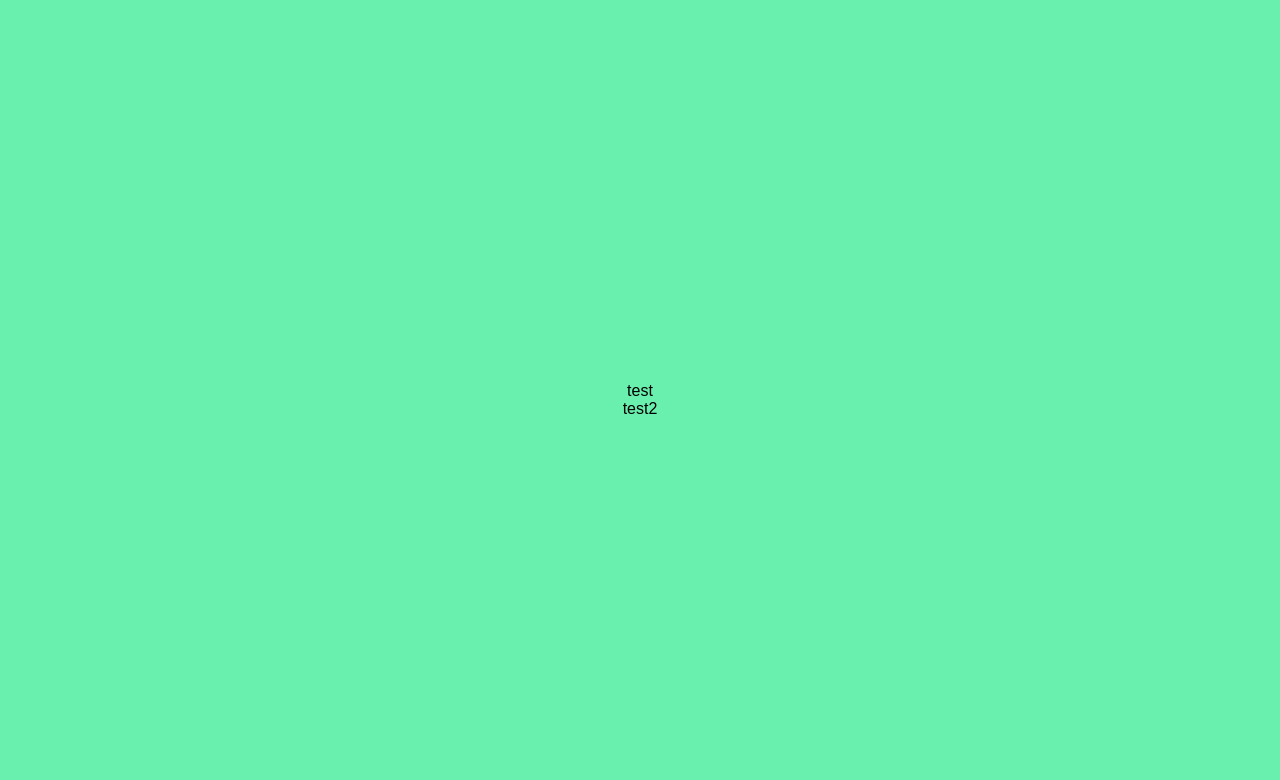
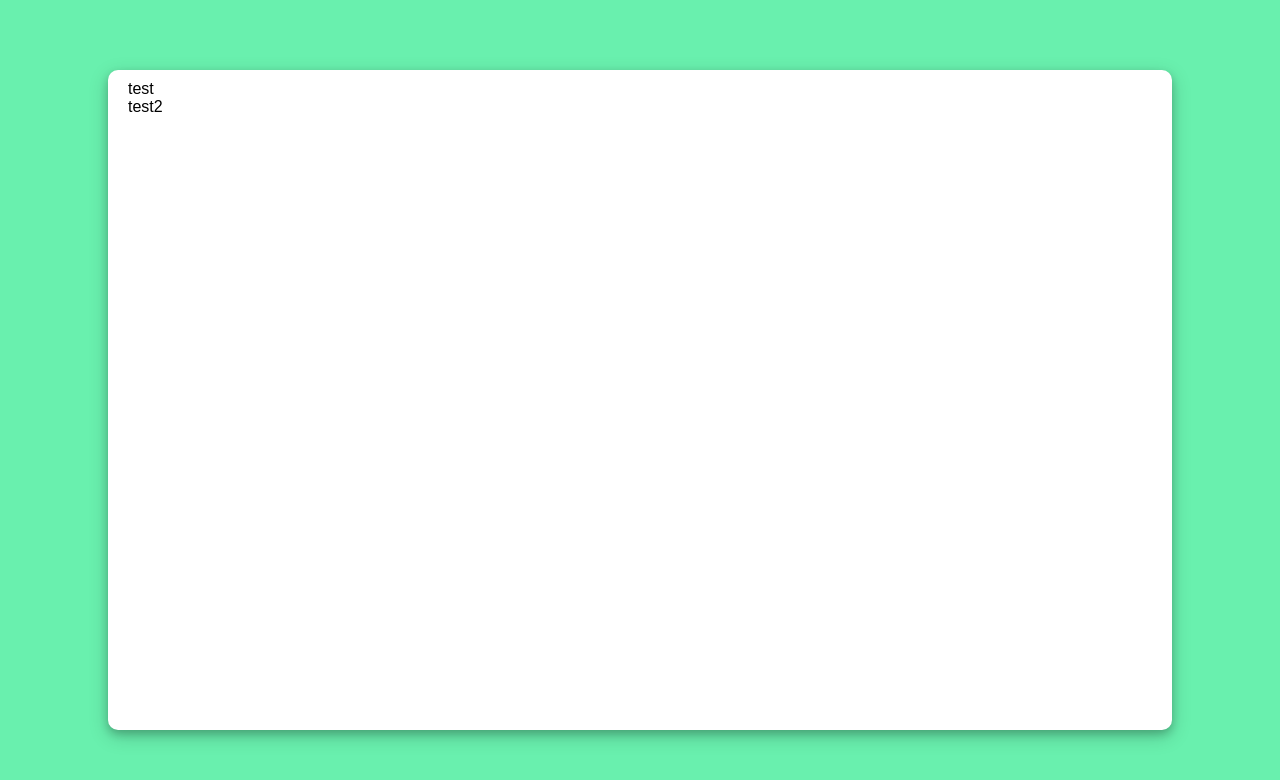
Before and after one commit to RaphiOriginal/30, a React (Create React App) app: page / in a window 1280 px wide. Shown: the top 780 px of the page. Built offline with nearby package versions, Linux system fonts and the light colour scheme.

Commit message:
create page component

```diff
--- a/src/App.css
+++ b/src/App.css
@@ -6,6 +6,17 @@
   align-items: center;
   justify-content: center;
   flex-direction: column;
+}
+
+.Page {
+  display: flex;
+  background-color: white;
+  flex-direction: column;
+  height: 80vh;
+  width: 80vw;
+  padding: 10px 20px;
+  border-radius: 10px;
+  box-shadow: 0 4px 8px 0 rgba(0, 0, 0, 0.2), 0 6px 20px 0 rgba(0, 0, 0, 0.19);
 }
 
 .App-logo {
--- a/src/App.js
+++ b/src/App.js
@@ -6,8 +6,10 @@ class App extends Component {
   render() {
     return (
       <div className="App">
-        <Title>test</Title>
-        <Title>test2</Title>
+        <Page classname="Page">
+          <Title>test</Title>
+          <Title>test2</Title>
+        </Page>
       </div>
     );
   }
@@ -21,6 +23,14 @@ class Title extends Component {
   }
 }
 
+class Page extends Component {
+  render(){
+    return (
+      <div className={this.props.classname}>{this.props.children}</div>
+    )
+  }
+}
+
 class Text extends Component {
   render(){
     return (
```
